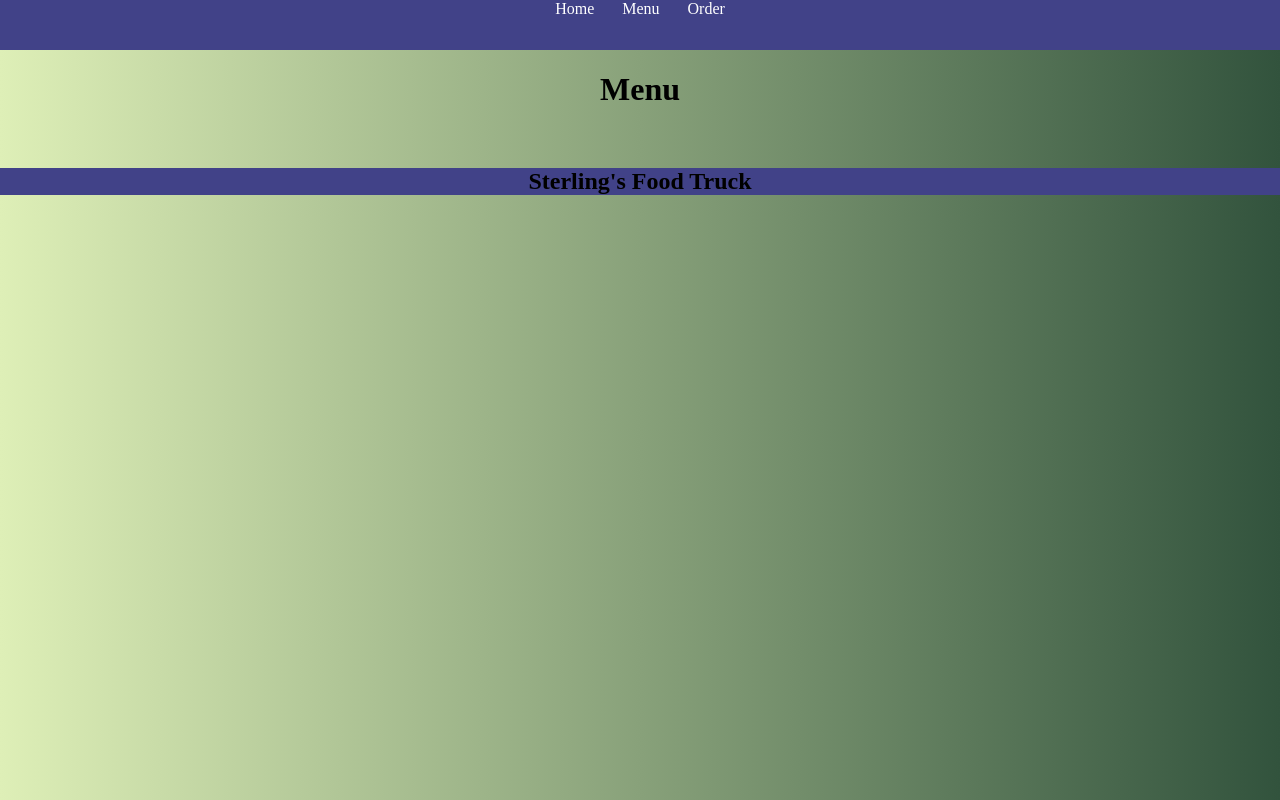
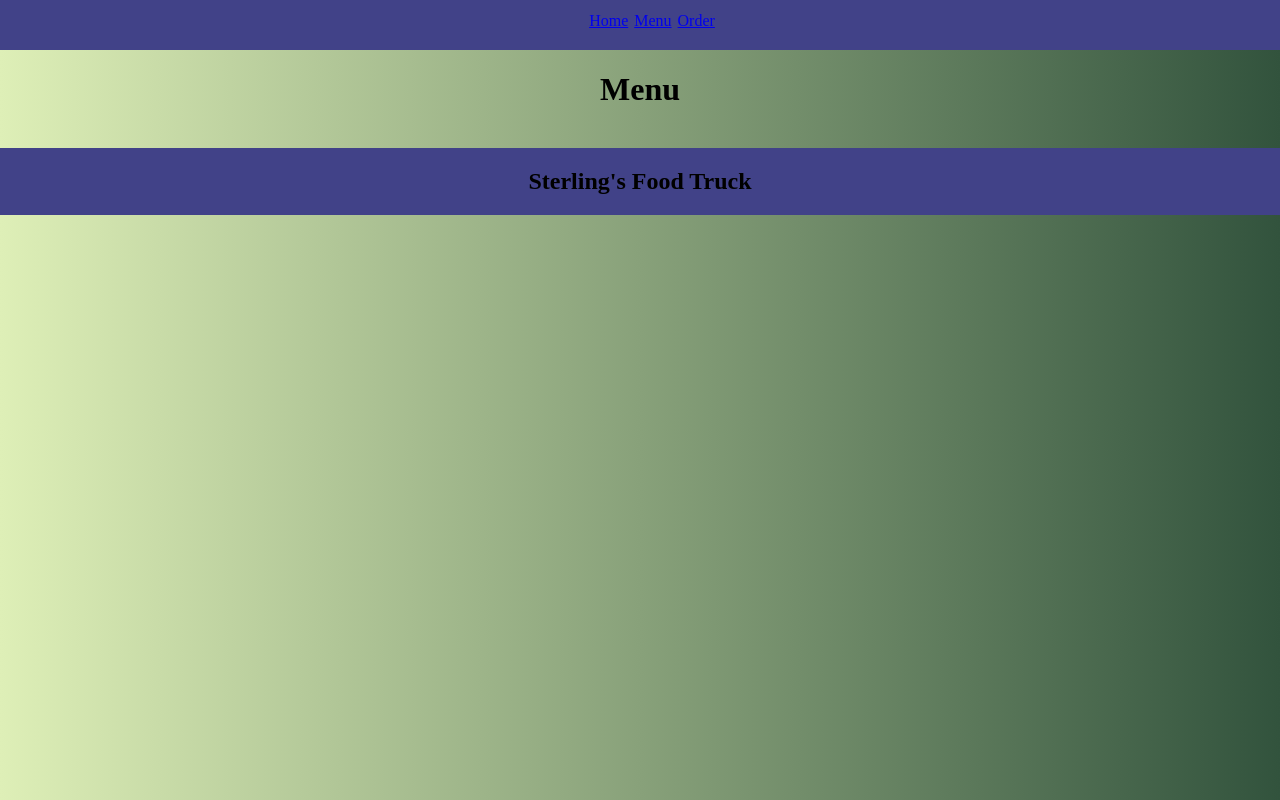
Before and after one commit to srbech/srbech.github.io, a plain HTML site: page menu.html in a window 1280 px wide. Drawn offline with Linux system fonts and the light colour scheme.

Commit message:
nav + footer 2

```diff
--- a/css/indexcss.css
+++ b/css/indexcss.css
@@ -3,6 +3,7 @@ header {
     padding: 0;
     overflow: hidden;
     background-color: #414288;
+    color: white;
     justify-content: space-evenly;
     display:flex;
     height: 50px;
@@ -12,6 +13,9 @@ header {
     color: white;
     padding: 12px 12px;
     text-decoration: none;
+    display: flex;
+    width: 100%;
+    justify-content: space-evenly;
 }
 
 .nav-links a.active {
@@ -20,8 +24,13 @@ header {
 }
 
 .nav-links a:hover:not(.active) {
-    background-color: #414288;
+    background-color: #8d99ae;
     color: white;
+}
+
+nav a:visited {
+    color: white;
+    text-decoration: none;
 }
 
 body {
--- a/css/menucss.css
+++ b/css/menucss.css
@@ -3,15 +3,19 @@ header {
     padding: 0;
     overflow: hidden;
     background-color: #414288;
+    color: white;
     justify-content: space-evenly;
     display:flex;
     height: 50px;
 }
 
-nav a {
+.nav-links {
     color: white;
     padding: 12px 12px;
     text-decoration: none;
+    display: flex;
+    width: 100%;
+    justify-content: space-evenly;
 }
 
 .nav-links a.active {
@@ -20,8 +24,13 @@ nav a {
 }
 
 .nav-links a:hover:not(.active) {
-    background-color: #414288;
+    background-color: #8d99ae;
     color: white;
+}
+
+nav a:visited {
+    color: white;
+    text-decoration: none;
 }
 
 body {
@@ -35,6 +44,6 @@ footer {
     background-color:#414288;
     width: 100%;
     padding: 0%;
-    position: flex;
+    display: flex;
     justify-content: space-evenly;
 }
--- a/css/orderformcss.css
+++ b/css/orderformcss.css
@@ -3,15 +3,19 @@ header {
     padding: 0;
     overflow: hidden;
     background-color: #414288;
+    color: white;
     justify-content: space-evenly;
     display:flex;
     height: 50px;
 }
 
-nav a {
+.nav-links {
     color: white;
     padding: 12px 12px;
     text-decoration: none;
+    display: flex;
+    width: 100%;
+    justify-content: space-evenly;
 }
 
 .nav-links a.active {
@@ -20,8 +24,13 @@ nav a {
 }
 
 .nav-links a:hover:not(.active) {
-    background-color: #414288;
+    background-color: #8d99ae;
     color: white;
+}
+
+nav a:visited {
+    color: white;
+    text-decoration: none;
 }
 
 body {
@@ -35,6 +44,6 @@ footer {
     background-color:#414288;
     width: 100%;
     padding: 0%;
-    position: absolute;
+    display: flex;
     justify-content: space-evenly;
 }
```
